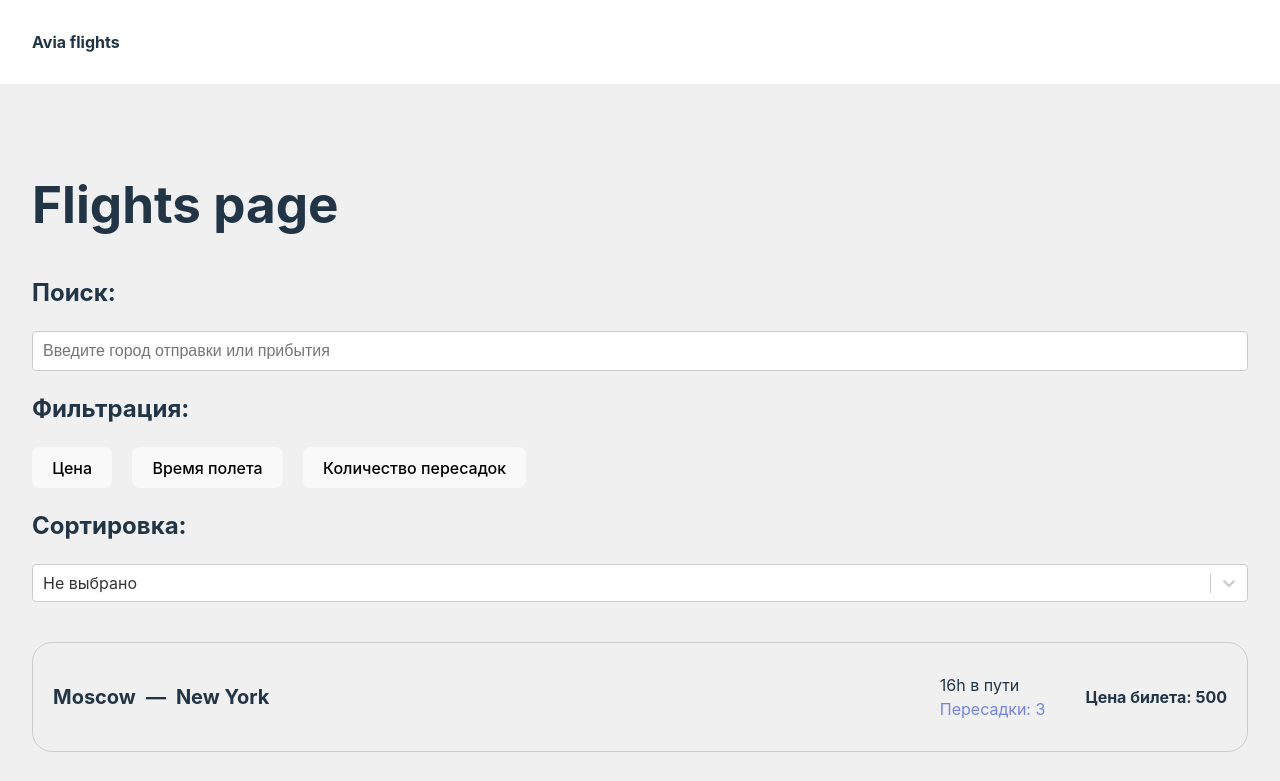
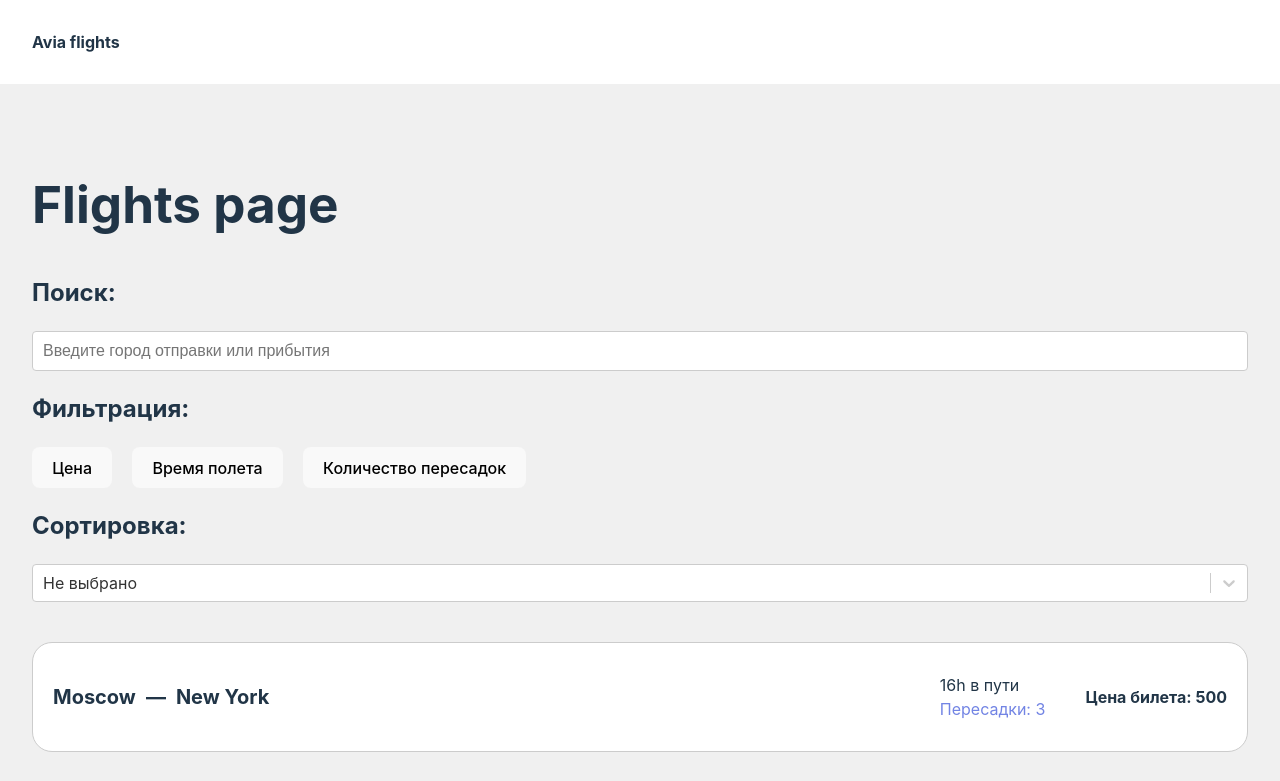
Before and after one commit to AdiletMaksatuly/i-am-event-test-task, a React (Vite) app: page / in a window 1280 px wide. Shown: the top 781 px of the page. Built offline with nearby package versions, Linux system fonts and the light colour scheme.

Commit message:
refactor: code style

```diff
--- a/src/components/FlightsFilter/FlightsFilter.tsx
+++ b/src/components/FlightsFilter/FlightsFilter.tsx
@@ -35,8 +35,6 @@ function FlightsFilter({ filterOptions, onFilter }: FlightsFilterProps) {
             stops: newValue,
         });
     };
-
-    console.log(filterOptions)
 
     const changeHandler = (newFilterOptions: FlightsFilterType) => {
         onFilter(newFilterOptions);
--- a/src/components/FlightsItem/FlightsItem.module.css
+++ b/src/components/FlightsItem/FlightsItem.module.css
@@ -10,13 +10,13 @@
 }
 
 @media (prefers-color-scheme: light) {
-    .flightt {
+    .flight {
         background-color: #ffffff;
     }
 }
 
 @media (prefers-color-scheme: dark) {
-    .flightt {
+    .flight {
         background-color: #1a1a1a;
     }
 }
--- a/src/consts/sort.const.ts
+++ b/src/consts/sort.const.ts
@@ -1,4 +1,4 @@
-import {GroupedOption, PriceOption, StopsOption} from "../models/sort.model.ts";
+import {GroupedOption, PriceOption, SortOption, StopsOption} from "../models/sort.model.ts";
 
 
 export const priceOptions: PriceOption[] = [
@@ -32,4 +32,9 @@ export const sortOptions: GroupedOption[] = [
         label: "Кол. пересадок",
         options: stopsOptions
     },
-]
+];
+
+export const defaultSortOption: SortOption = {
+    label: 'Не выбрано',
+    value: '',
+}
--- a/src/pages/FlightsPage.tsx
+++ b/src/pages/FlightsPage.tsx
@@ -5,21 +5,20 @@ import {useEffect, useMemo, useState} from "react";
 import {fetchFlights} from "../api/flights.api.ts";
 import Select from "react-select";
 import {GroupedOption, SortOption} from "../models/sort.model.ts";
-import {sortOptions} from "../consts/sort.const.ts";
+import {defaultSortOption, sortOptions} from "../consts/sort.const.ts";
 import SearchInput from "../components/SearchInput/SearchInput.tsx";
 import FlightsFilter from "../components/FlightsFilter/FlightsFilter.tsx";
 import {FlightsFilterType} from "../components/FlightsFilter/filter.type.ts";
 import {STOPS_VALUES} from "../components/FlightsFilter/filter.const.ts";
 
-const defaultSortOption: SortOption = {
-    label: 'Не выбрано',
-    value: '',
-}
-
 const selectOptions: Array<GroupedOption | SortOption> = [defaultSortOption, ...sortOptions];
 
 function FlightsPage() {
     const [flights, setFlights] = useState<Flight[]>([]);
+
+    const [sortOption, setSortOption] = useState<SortOption>(defaultSortOption);
+
+    const [searchQuery, setSearchQuery] = useState<string>('');
 
     const prices = useMemo(() => {
         const flightsPrices = flights.map((flight) => flight.price);
@@ -55,10 +54,6 @@ function FlightsPage() {
         stops: STOPS_VALUES.any,
     });
 
-    const [sortOption, setSortOption] = useState<SortOption>(defaultSortOption);
-
-    const [searchQuery, setSearchQuery] = useState<string>('');
-
     const sortedFlights = useMemo<Flight[]>(() => {
         if (sortOption.value === '') return flights;
 
@@ -89,8 +84,6 @@ function FlightsPage() {
             const normalizedFlightTime = Number(flight.totalFlightTime.replace("h", ''));
             if (normalizedFlightTime < filterOptions.flightTime.min || normalizedFlightTime > filterOptions.flightTime.max) return;
 
-            // if (filterOptions.stops !== "any" && (Number(filterOptions.stops) !== flight.stops)) return;
-            console.log(filterOptions.stops, flight.stops)
             switch (filterOptions.stops) {
                 case STOPS_VALUES.any:
                     return true;
```
